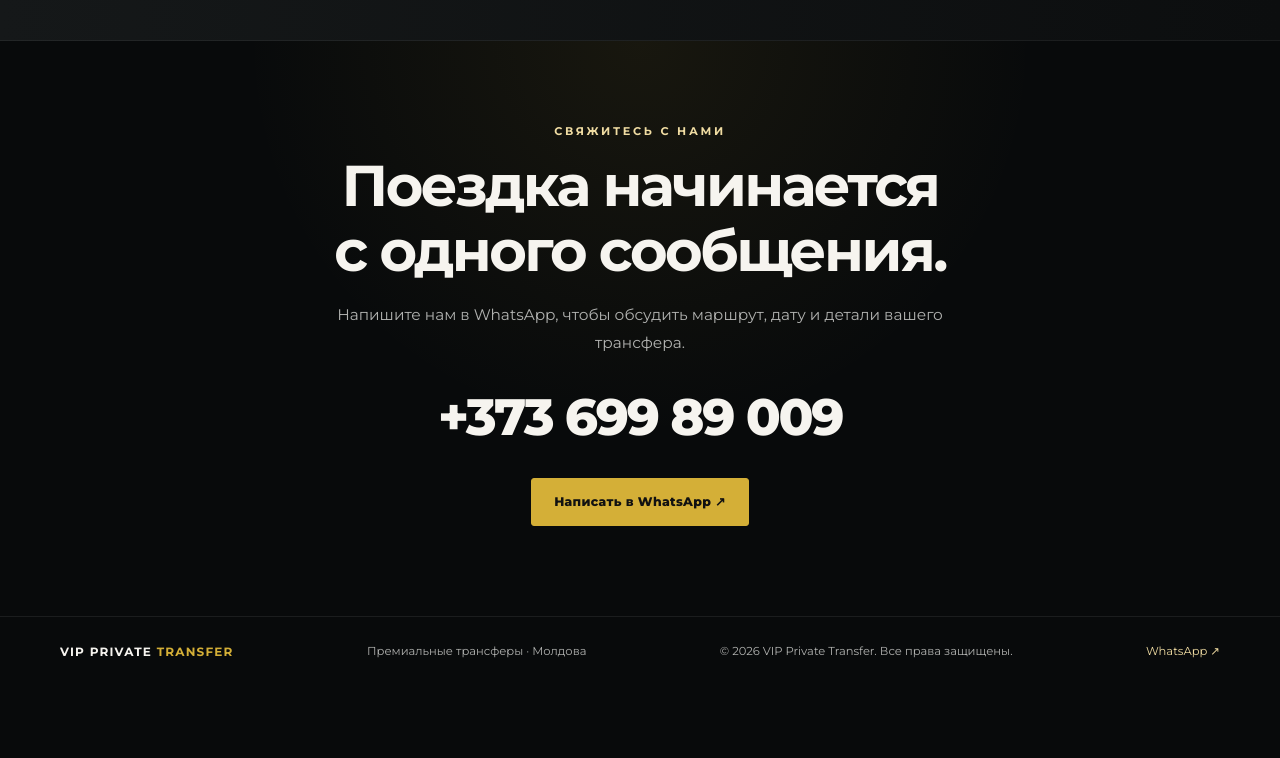
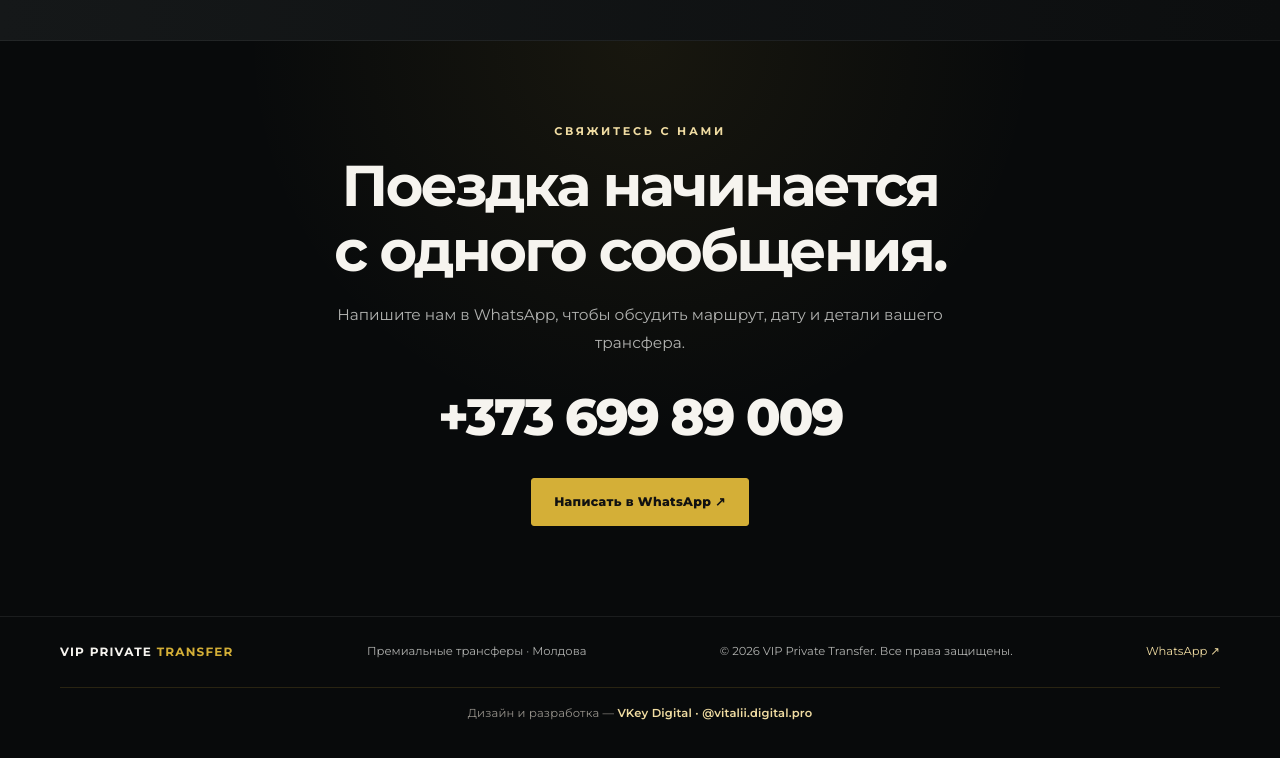
Before and after one commit to VitaliiCostiuc/vip-private-transfer, a plain HTML site: page index.html in a window 1280 px wide. Shown: the part 4136-4894 px from the top of the page. Before the commit the page ends 4832 px from the top, so only its background shows below. Drawn offline with Linux system fonts and the light colour scheme.

Commit message:
Add discreet VKey Digital footer credit

```diff
--- a/index.html
+++ b/index.html
@@ -102,7 +102,12 @@
     @media (min-width:860px){.nav-links{display:flex}.section{padding:110px 0}.services{grid-template-columns:repeat(4,1fr)}.service{min-height:268px}.fleet-grid{grid-template-columns:1fr 1.03fr;gap:72px}.fleet-photo{min-height:560px}.gallery{grid-template-columns:repeat(3,minmax(0,1fr));gap:20px}.gallery-item{min-height:270px}.gallery-item:first-child{grid-column:span 2;min-height:370px}.gallery-item:nth-child(4){grid-column:span 2;min-height:370px}.approach-inner{grid-template-columns:1fr auto}.footer-inner{flex-direction:row;align-items:center}.hero{min-height:800px;background:linear-gradient(90deg,#080a0b 0%,rgba(8,10,11,.98) 27%,rgba(8,10,11,.92) 43%,rgba(8,10,11,.48) 67%,rgba(8,10,11,.10) 100%),url('photos/01.jpg') right center/auto 100% no-repeat,#101314}.hero-content{padding-top:25px}}
     @media (max-width:380px){.brand-text{font-size:.61rem}.brand-mark{width:27px;height:27px}.btn-nav{font-size:.63rem;padding:9px}.hero h1{font-size:2.33rem}.gallery-item{min-height:165px}.phone{font-size:1.58rem}}
     @media (prefers-reduced-motion:reduce){*,*::before,*::after{scroll-behavior:auto!important;transition:none!important;animation:none!important}}
-  </style>
+
+    .creator-credit{margin-top:25px;padding-top:16px;border-top:1px solid rgba(212,175,55,.16);font-size:.72rem;line-height:1.7;color:#97938c;text-align:center;letter-spacing:.015em}
+    .creator-credit a{color:var(--lightgold);font-weight:600;text-decoration:none;transition:color .2s ease}
+    .creator-credit a:hover{color:#fff0c4;text-decoration:underline}
+    .creator-credit a:focus-visible{outline:2px solid var(--champagne);outline-offset:3px}
+</style>
 </head>
 <body>
   <header class="topbar">
@@ -172,7 +177,7 @@
     <section class="approach" aria-label="Принцип работы"><div class="container approach-inner"><div><div class="eyebrow">Ваше время бесценно</div><strong>Не просто трансфер.<br>Персональный уровень заботы.</strong><p>Каждая поездка начинается с внимания к деталям.</p></div><a class="btn" href="https://wa.me/37369989009" target="_blank" rel="noopener noreferrer">Заказать VIP-трансфер ↗</a></div></section>
     <section class="contact" id="contact" aria-labelledby="contact-title"><div class="container"><div class="eyebrow">Свяжитесь с нами</div><h2 class="heading" id="contact-title">Поездка начинается<br>с одного сообщения.</h2><p class="subcopy">Напишите нам в WhatsApp, чтобы обсудить маршрут, дату и детали вашего трансфера.</p><a class="phone" href="tel:+37369989009">+373 699 89 009</a><a class="btn" href="https://wa.me/37369989009" target="_blank" rel="noopener noreferrer">Написать в WhatsApp ↗</a></div></section>
   </main>
-  <footer class="footer"><div class="container footer-inner"><strong>VIP PRIVATE <span style="color:var(--champagne)">TRANSFER</span></strong><span>Премиальные трансферы · Молдова</span><span>© 2026 VIP Private Transfer. Все права защищены.</span><a href="https://wa.me/37369989009" target="_blank" rel="noopener noreferrer">WhatsApp ↗</a></div></footer>
+  <footer class="footer"><div class="container footer-inner"><strong>VIP PRIVATE <span style="color:var(--champagne)">TRANSFER</span></strong><span>Премиальные трансферы · Молдова</span><span>© 2026 VIP Private Transfer. Все права защищены.</span><a href="https://wa.me/37369989009" target="_blank" rel="noopener noreferrer">WhatsApp ↗</a></div><div class="container creator-credit">&#1044;&#1080;&#1079;&#1072;&#1081;&#1085; &#1080; &#1088;&#1072;&#1079;&#1088;&#1072;&#1073;&#1086;&#1090;&#1082;&#1072; &#8212; <a href="https://www.tiktok.com/@vitalii.digital.pro" target="_blank" rel="noopener noreferrer" aria-label="VKey Digital в TikTok">VKey Digital &middot; @vitalii.digital.pro</a></div></footer>
   <a class="wa-float" href="https://wa.me/37369989009" target="_blank" rel="noopener noreferrer" aria-label="Написать в WhatsApp" title="Написать в WhatsApp"><svg viewBox="0 0 32 32" aria-hidden="true"><path d="M16.02 3C8.82 3 3 8.8 3 15.97c0 2.42.67 4.78 1.94 6.82L3 29l6.39-1.88a13.02 13.02 0 0 0 6.63 1.8C23.2 28.92 29 23.11 29 15.97 29 8.8 21.39 3H16.02zm0 2.33a10.66 10.66 0 0 1 10.66 10.64 10.67 10.67 0 0 1-10.66 10.64c-2.08 0-4.1-.61-5.83-1.75l-.42-.28-3.77 1.1 1.17-3.64-.3-.47a10.59 10.59 0 0 1-1.56-5.6A10.68 10.68 0 0 1 16.02 5.33zm-5.27 4.5c-.3 0-.79.1-1.2.53-.41.45-1.57 1.53-1.57 3.74s1.61 4.34 1.83 4.64c.22.29 3.1 4.96 7.7 6.75 3.82 1.48 4.6 1.18 5.43 1.1.83-.07 2.7-1.1 3.08-2.15.38-1.05.38-1.95.27-2.15-.11-.2-.42-.32-.87-.54l-2.55-1.24c-.41-.21-.71-.31-1.01.15-.3.46-1.16 1.46-1.43 1.76-.26.3-.52.34-.96.11-.45-.22-1.91-.7-3.64-2.23a13.62 13.62 0 0 1-2.53-3.15c-.27-.45-.03-.7.2-.92.2-.2.45-.52.67-.78.22-.26.3-.45.45-.75.15-.3.07-.56-.04-.79l-1.14-2.76c-.3-.72-.6-.62-.82-.63h-.7z"/></svg></a>
 </body>
 </html>
```
